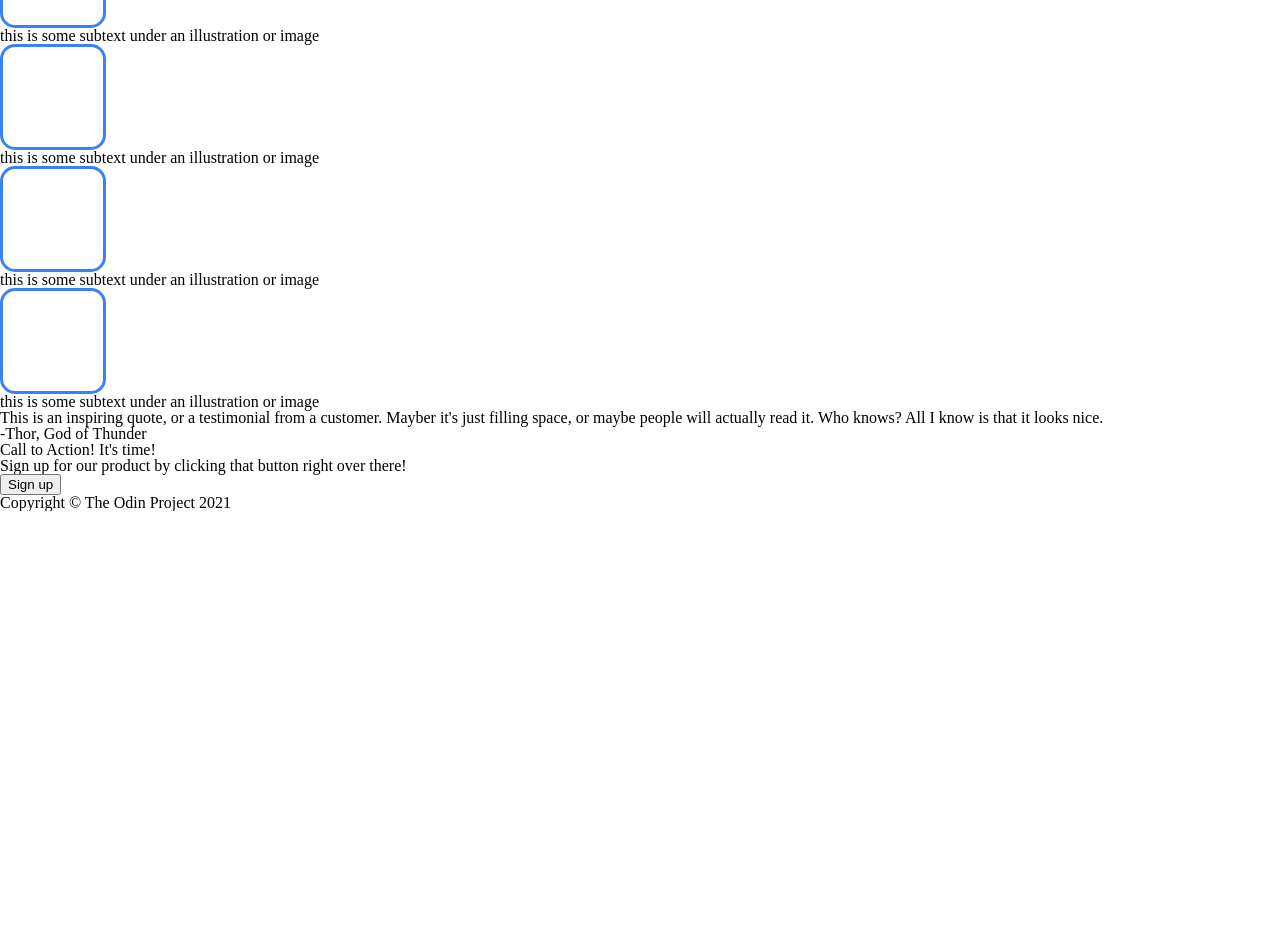
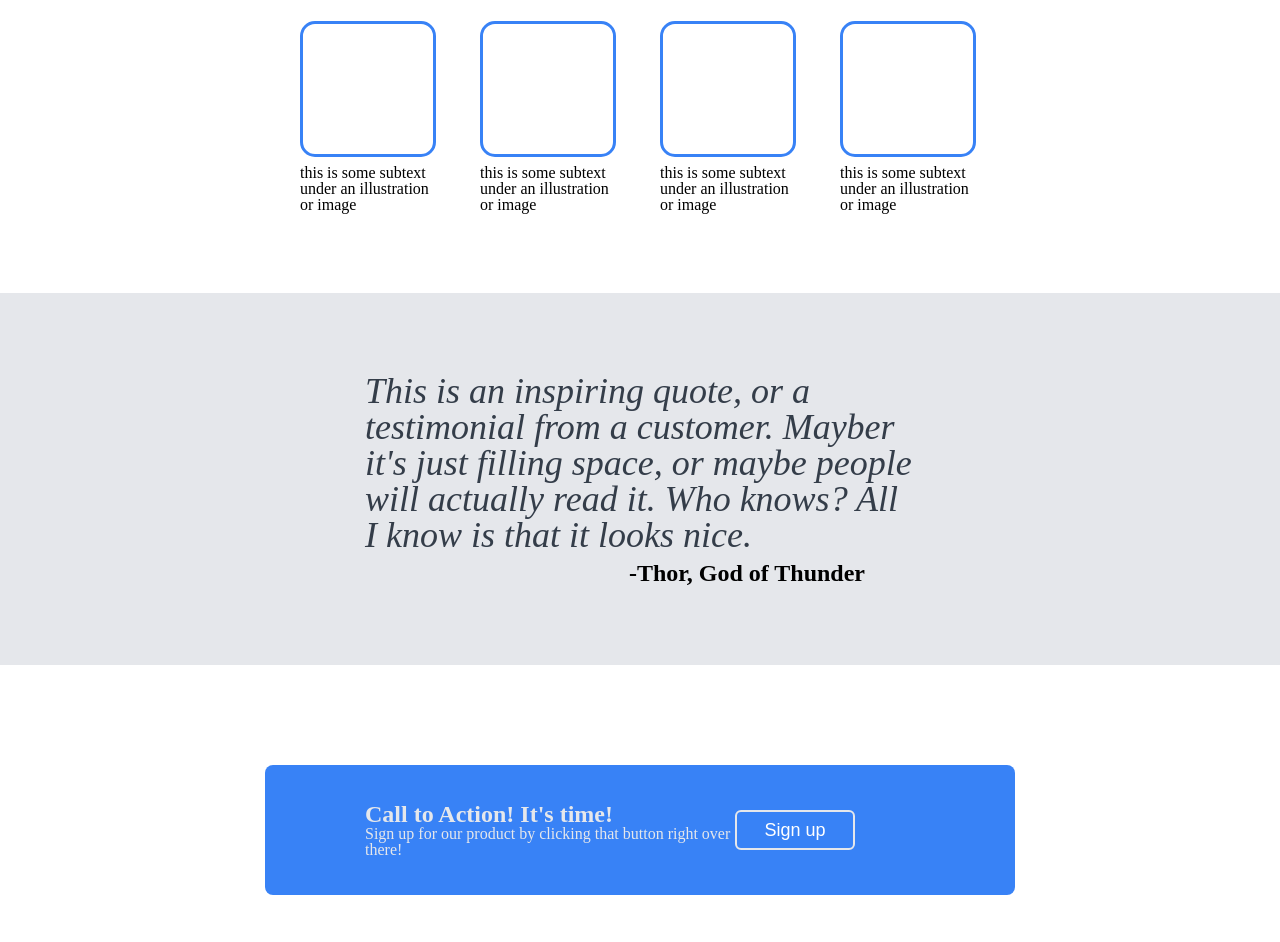
Before and after one commit to yonglu1989/landing-page, a plain HTML site: page index.html in a window 1280 px wide. Shown: the part 524-1466 px from the top of the page. Before the commit the page ends 1035 px from the top, so only its background shows below. Drawn offline with Linux system fonts and the light colour scheme.

Commit message:
Completed!

```diff
--- a/index.html
+++ b/index.html
@@ -34,7 +34,7 @@
     </div>
 
     <div class="randominfo-container">
-        <h4>Some random information.</h3>
+        <h4>Some random information.</h4>
 
         <div class="cards-container">
             <div class="card">
@@ -57,20 +57,22 @@
     </div>
 
     <div class="quote-container">
-        <p>This is an inspiring quote, or a testimonial from a customer. Mayber it's just filling
+        <p class="main-quote">This is an inspiring quote, or a testimonial from a customer. Mayber it's just filling
             space, or maybe people will actually read it. Who knows? All I know is that it looks nice.
         </p>
-        <p>-Thor, God of Thunder</p>
+        <div class="credit-quote">-Thor, God of Thunder</div>
     </div>
-
-    <div class="call-to-action">
-        <div class="call-container">
-            <h4>Call to Action! It's time!</h3>
-            <p>Sign up for our product by clicking that button right over there!</p>
+    <div class="call-to-action-container">
+        <div class="call-to-action">
+            <div class="call-container">
+                <h4>Call to Action! It's time!</h4>
+                <p>Sign up for our product by clicking that button right over there!</p>
+            </div>
         </div>
-        <button>Sign up</button>
+        <div>
+            <button class="call-button">Sign up</button>
+        </div>
     </div>
-
     <div class="footer">
         <p>Copyright © The Odin Project 2021</p>
     </div>
--- a/style.css
+++ b/style.css
@@ -77,38 +77,110 @@ h3 {
 }
 
 .randominfo-container {
-
+    display: flex;
+    flex-direction: column;
+    align-items: center;
+    gap: 40px;
+    margin-top: 40px;
+    margin-bottom: 80px;
 }
 
+.randominfo-container h4 {
+    font-weight: bold;
+    font-size: 35px;
+    font-family: Hero-Regular;
+}
 .cards-container {
-
+    display: flex;
+    gap: 40px;
 }
 
 .card {
-
+    width: 140px;
+    display: flex;
+    flex-direction: column;
+    gap: 8px;
 }
 
 .square{
-    height: 100px;
-    width: 100px;
+    height: 130px;
+    width: 130px;
     border: 3px solid #3882F6;
     border-radius: 15px;
 }
 
 .quote-container {
+    background-color: #e5e7eb;
+    display: flex;
+    flex-direction: column;
+    padding: 80px 365px;
+    gap: 8px;
 
 }
 
-.call-to-action {
-
+.main-quote {
+    /* font-family: Hero-Light; */
+    font-size: 36px;
+    font-style: italic;
+    color: #1f2937e5;
 }
 
+.credit-quote {
+    font-size: 24px;
+    font-weight: bold;
+    flex-direction: row-reverse;
+    display: flex;
+    padding-right: 50px;
+}
+
+.call-to-action-container {
+    display: flex;
+    justify-content: space-between;
+    align-items: center;
+    margin: 100px 265px;
+    padding: 0px 160px 0px 100px;
+    background: #3882F6;
+    border-radius: 8px;
+    height: 130px;
+}
+.call-to-action {
+    display: flex;
+    justify-content: space-between;
+}
+
+.call-to-action h4 {
+    color:#e5e7eb;
+    font-size: 24px;
+    font-weight: bold;
+}
+
+.call-to-action p {
+    color: #e5e7eb;
+}
 .call-container {
+    display: flex;
+    flex-direction: column;
+}
 
+.call-button {
+    background-color: #3882F6;
+    border-color: #e5e7eb;
+    border-radius: 6px;
+    border-style: solid;
+    height: 40px;
+    width: 120px;
+    color: white;
+    font-size: 18px;
 }
 
 .footer {
-
+    display: flex;
+    justify-content: center;
+    align-items: center;
+    background-color: #1F2937;
+    padding: 40px;
+    color: #f9faf8;
+    font-size: 16px;
 }
 
 @font-face {
```
